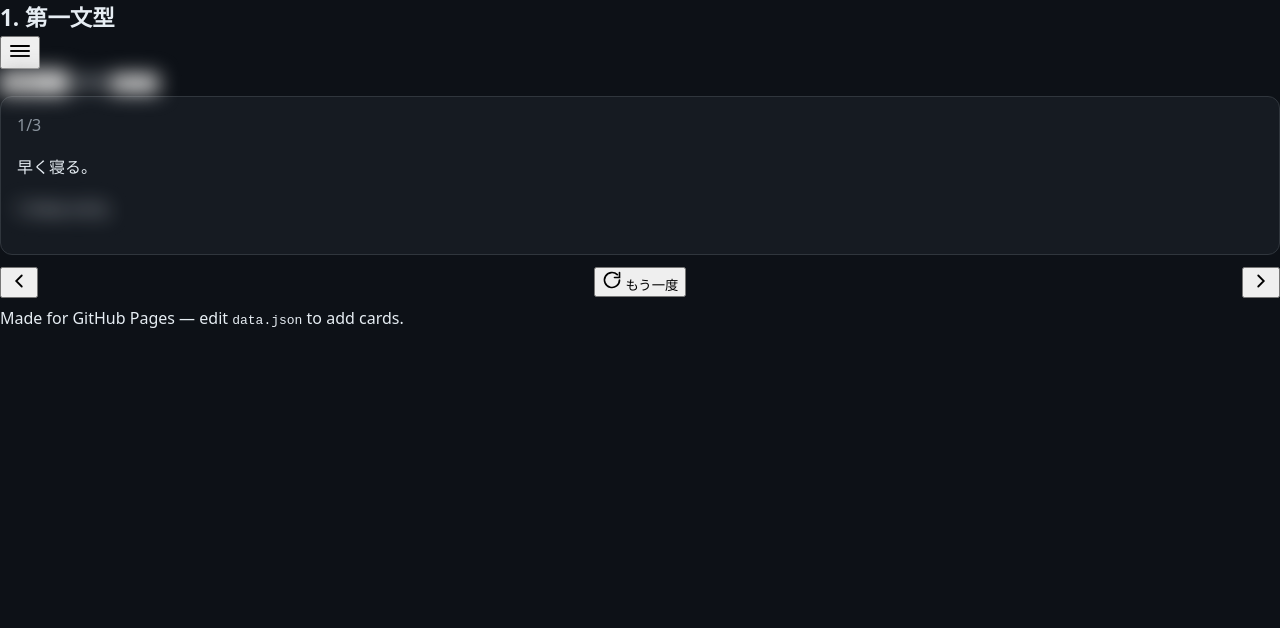
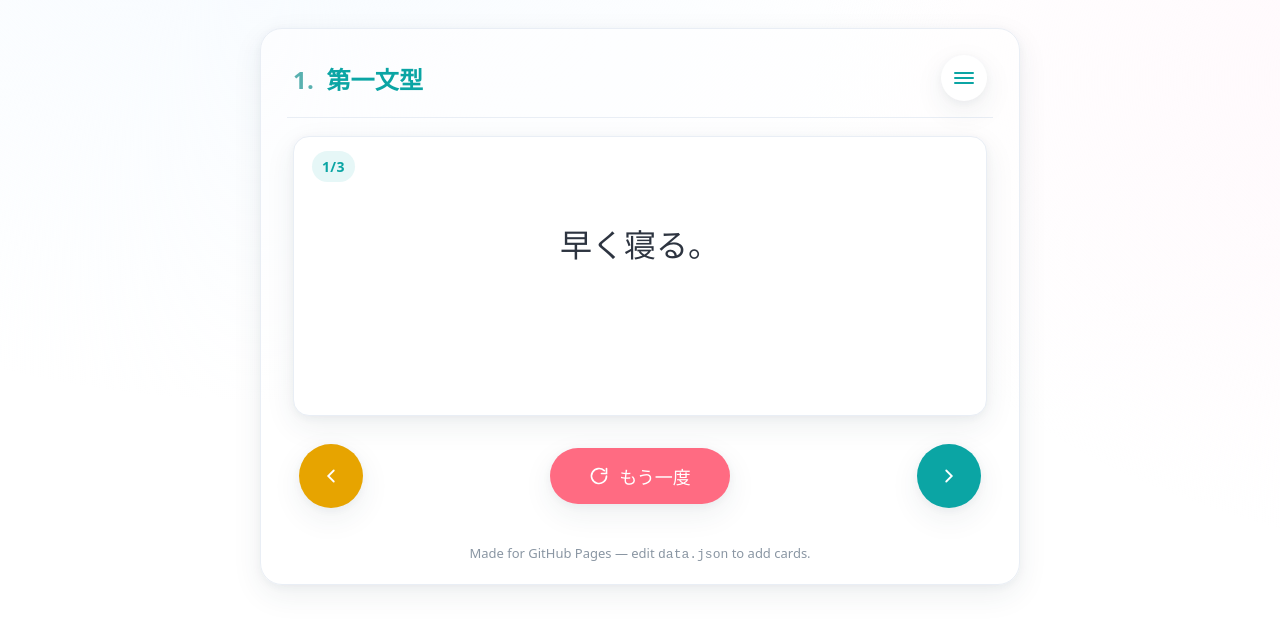
Before and after one commit to ei-mari/vocab_miwa, a plain HTML site: page index.html in a window 1280 px wide. Drawn offline with Linux system fonts and the light colour scheme.

Commit message:
Update styles.css

```diff
--- a/styles.css
+++ b/styles.css
@@ -1,98 +1,169 @@
-/* Basic, clean layout suitable for GitHub Pages */
-:root {
-  --bg: #0d1117;
-  --panel: #161b22;
-  --text: #e6edf3;
-  --muted: #8b949e;
-  --accent: #2f81f7;
-  --border: #30363d;
+/* soft, rounded, feminine-ish UI */
+:root{
+  --bg-start:#f7fbff;
+  --bg-end:#fff7fb;
+  --panel:#ffffff;
+  --ink:#2d3440;
+  --muted:#8a96a3;
+  --teal:#0ba5a4;
+  --teal-ghost:#e6f7f7;
+  --coral:#ff6b82;
+  --yellow:#e7a400;
+  --border:#e9eef5;
+  --shadow: 0 10px 30px rgba(40,60,80,.08), 0 2px 8px rgba(40,60,80,.05);
+  --radius-xl: 22px;
+  --radius-lg: 16px;
+  --radius-md: 12px;
 }
 
-* { box-sizing: border-box; }
-html, body { height: 100%; }
-body {
-  margin: 0;
-  font-family: system-ui, -apple-system, Segoe UI, Roboto, Helvetica, Arial, "Noto Sans JP", "Hiragino Kaku Gothic ProN", "Yu Gothic UI", "Meiryo", sans-serif;
-  background: var(--bg);
-  color: var(--text);
-  line-height: 1.6;
+*{box-sizing:border-box}
+html,body{height:100%}
+body{
+  margin:0;
+  font-family: "Noto Sans JP", "Hiragino Kaku Gothic ProN", "Yu Gothic UI", system-ui, -apple-system, Segoe UI, Roboto, Helvetica, Arial, sans-serif;
+  color:var(--ink);
+  background: radial-gradient(1200px 800px at 20% -10%, var(--bg-start), transparent 60%),
+              radial-gradient(1200px 800px at 120% 10%, var(--bg-end), transparent 60%),
+              #fff;
 }
 
-.container {
-  max-width: 820px;
-  margin: 24px auto;
-  padding: 16px;
+.frame{
+  max-width: 760px;
+  margin: 28px auto;
+  padding: 18px;
+  background: rgba(255,255,255,.6);
+  border: 1px solid var(--border);
+  border-radius: var(--radius-xl);
+  box-shadow: var(--shadow);
 }
 
-.header {
-  display: flex;
-  align-items: baseline;
-  gap: 12px;
-  justify-content: space-between;
-  margin-bottom: 16px;
-  border-bottom: 1px solid var(--border);
+.topbar{
+  display:flex;
+  align-items:center;
+  justify-content:space-between;
+  padding: 8px 6px 16px;
+  margin: 0 8px 12px;
+  border-bottom:1px solid var(--border);
+}
+.topbar h1{
+  margin:0;
+  font-size: 24px;
+  letter-spacing:.2px;
+  color: var(--teal);
+}
+.topbar .sec{ color:#59b1b0; margin-right:.25em; }
+.icon-btn{
+  width:46px; height:46px;
+  border-radius: 50%;
+  border: 0;
+  background: var(--panel);
+  box-shadow: var(--shadow);
+  color: var(--teal);
+  display:grid; place-items:center;
+  cursor:pointer;
+}
+.icon-btn:active{ transform: translateY(1px); }
+
+.menu{
+  position: absolute;
+  right: 34px;
+  padding: 10px;
+  margin-top: 6px;
+  background: var(--panel);
+  border: 1px solid var(--border);
+  border-radius: 14px;
+  box-shadow: var(--shadow);
+}
+.menu.hidden{ display:none; }
+.menu-item{
+  background: none;
+  border: none;
+  font: inherit;
+  color: var(--ink);
+  padding: 8px 10px;
+  border-radius: 10px;
+  width: 100%;
+  display:flex;
+  align-items:center;
+  gap:10px;
+}
+.menu-item:hover{ background: #f6fafc; }
+.menu label select{ margin-left:8px; }
+
+.stage{ padding: 6px 14px 18px; }
+
+.card{
+  position: relative;
+  background: var(--panel);
+  border: 1px solid var(--border);
+  border-radius: var(--radius-lg);
+  box-shadow: var(--shadow);
+  min-height: 280px;
+  padding: 48px 24px 40px;
+  display: grid;
+  place-items: center;
+  cursor: pointer;
+}
+.badge{
+  position: absolute;
+  top: 14px; left: 18px;
+  background: var(--teal-ghost);
+  color: var(--teal);
+  padding: 6px 10px;
+  border-radius: 999px;
+  font-weight: 700;
+  letter-spacing: .3px;
+  font-size: 14px;
 }
 
-h1 { font-size: 1.4rem; margin: 0; }
-#progress { color: var(--muted); }
+.qa{ font-size: clamp(22px, 3.5vw, 32px); text-align:center; margin:0; line-height:1.5; }
+.a.hidden{ visibility:hidden; height:0; }
+.q.hidden{ visibility:hidden; height:0; }
 
-.card {
-  background: var(--panel);
-  border: 1px solid var(--border);
-  border-radius: 12px;
-  padding: 16px;
+.controls{
+  margin: 28px 6px 8px;
+  display: grid;
+  grid-template-columns: 64px 1fr 64px;
+  align-items: center;
+  gap: 16px;
+}
+.circle{
+  width:64px; height:64px; border-radius:50%;
+  border:none; display:grid; place-items:center; cursor:pointer;
+  color:#fff; box-shadow: var(--shadow);
+}
+.circle.teal{ background: var(--teal); }
+.circle.yellow{ background: var(--yellow); }
+.circle:active{ transform: translateY(1px); }
+
+.pill{
+  justify-self: center;
+  min-width: 180px;
+  height:56px;
+  padding: 0 22px;
+  border-radius: 999px;
+  border: none;
+  display: inline-flex;
+  gap: 10px;
+  align-items: center; justify-content: center;
+  font-size: 18px;
+  color:#fff; box-shadow: var(--shadow);
+  cursor: pointer;
+}
+.pill.coral{ background: var(--coral); }
+.pill:active{ transform: translateY(1px); }
+
+.foot{
+  text-align:center;
+  color: var(--muted);
+  margin: 10px 0 4px;
+  font-size: 13px;
 }
 
-.text {
-  font-size: 1.4rem;
-  margin: 8px 0 12px 0;
-  min-height: 2.2em;
+/* responsive */
+@media (max-width:480px){
+  .frame{ margin:14px; padding:14px; border-radius:18px; }
+  .controls{ grid-template-columns: 56px 1fr 56px; }
+  .circle{ width:56px; height:56px; }
+  .pill{ min-width:160px; height:52px; }
 }
-
-.hidden { filter: blur(10px); }
-.revealed { filter: none; }
-
-.controls {
-  display: flex;
-  justify-content: space-between;
-  align-items: center;
-  gap: 8px;
-  margin: 12px 0 8px 0;
-}
-
-.btn {
-  appearance: none;
-  border: 1px solid var(--border);
-  background: #21262d;
-  color: var(--text);
-  border-radius: 8px;
-  padding: 8px 12px;
-  cursor: pointer;
-}
-.btn:hover { border-color: var(--accent); }
-.btn.primary {
-  background: var(--accent);
-  border-color: var(--accent);
-  color: white;
-}
-.btn:disabled {
-  opacity: 0.6;
-  cursor: not-allowed;
-}
-
-.speak-row { display: flex; gap: 8px; margin: 4px 0 8px 0; }
-
-.result {
-  background: #0b2e13;
-  color: #adf7b6;
-  border: 1px solid #134e18;
-  border-radius: 10px;
-  padding: 12px;
-  margin-top: 12px;
-}
-
-.footer {
-  color: var(--muted);
-  margin-top: 24px;
-  text-align: center;
-}
```
